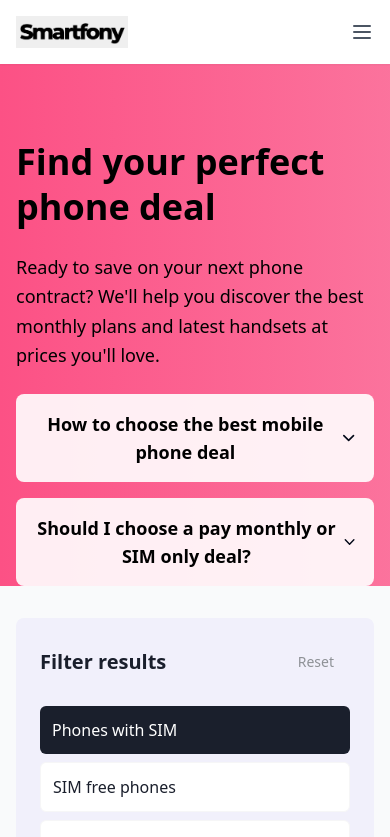
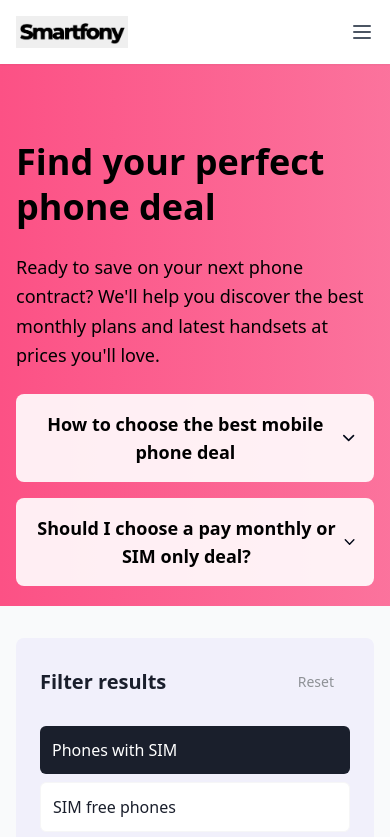
Before and after one commit to iwanek2009/telecom-tamer, a React (Vite) app: page /mobile in a window 390 px wide. Shown: the top 837 px of the page. Built offline with nearby package versions, Linux system fonts and the light colour scheme.

Commit message:
Add bottom padding for mobile view
Increased the bottom padding by 20px in the mobile view to enhance layout spacing and improve user experience.
[skip gpt_engineer]

```diff
--- a/src/pages/Mobile.tsx
+++ b/src/pages/Mobile.tsx
@@ -47,7 +47,7 @@ const Mobile = () => {
 
       {/* Hero Section */}
       <div className="w-full bg-gradient-to-r from-[#FC5185] to-[#FC5185]/80">
-        <div className="container mx-auto px-4 pt-[75px]">
+        <div className="container mx-auto px-4 pt-[75px] pb-5 md:pb-0">
           <div className="grid md:grid-cols-2 gap-8 items-center">
             <div className="max-w-3xl space-y-6 animate-fade-in">
               <h1 className="text-4xl md:text-5xl font-bold leading-tight text-black">
```
